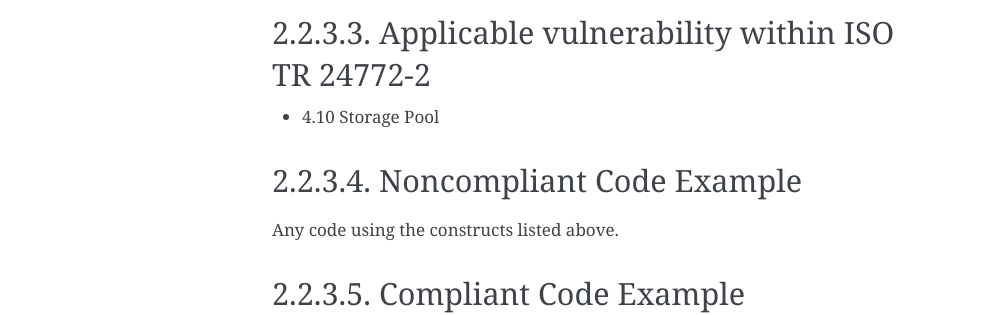
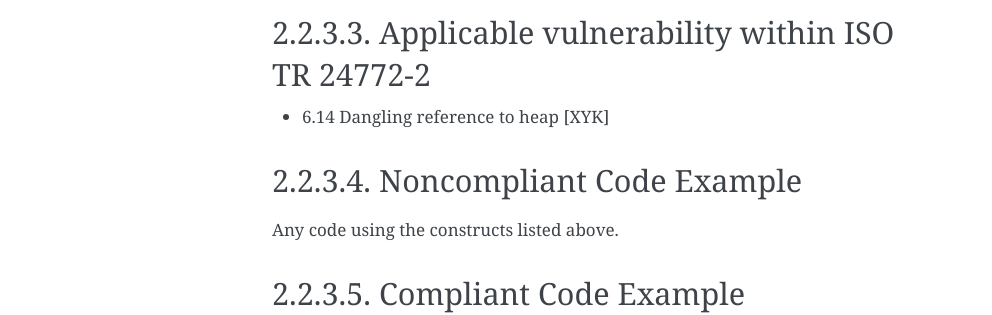
Before and after one commit to AdaCore/ada_coding_standards, a Sphinx documentation site: the page built from source/guidelines/dynamic_storage_management/dyn03_access_types_without_allocators_policy.rst, in a window 1280 px wide. Shown: the part 1419-1734 px from the top of the page, without its empty margins (148-1140 px from the left). Built offline with Sphinx 7.4.7, drawn with Linux system fonts in a browser that asks for light colours.

Commit message:
More applicable rules

```diff
--- a/source/guidelines/concurrency/con03_avoid_shared_variables_for_inter-task_communication.rst
+++ b/source/guidelines/concurrency/con03_avoid_shared_variables_for_inter-task_communication.rst
@@ -35,7 +35,7 @@ Although the Ravenscar and Jorvik profiles allow the use of shared variables for
 Applicable vulnerability within ISO TR 24772-2
 """"""""""""""""""""""""""""""""""""""""""""""""
 
-* 6.56 "Undefined behaviour [EWF]".
+* 6.56 Undefined behaviour [EWF]
 
 """""""""""""""""""""""""""
 Noncompliant Code Example
--- a/source/guidelines/dynamic_storage_management/dyn03_access_types_without_allocators_policy.rst
+++ b/source/guidelines/dynamic_storage_management/dyn03_access_types_without_allocators_policy.rst
@@ -55,7 +55,7 @@ The above would also ensure no allocations can occur with access types that have
 Applicable vulnerability within ISO TR 24772-2
 """"""""""""""""""""""""""""""""""""""""""""""""
 
-* 4.10 Storage Pool
+* 6.14 Dangling reference to heap [XYK]
 
 """""""""""""""""""""""""""
 Noncompliant Code Example
--- a/source/guidelines/object_oriented_programming/oop05_use_explicit_overriding_annotations.rst
+++ b/source/guidelines/object_oriented_programming/oop05_use_explicit_overriding_annotations.rst
@@ -60,6 +60,7 @@ Note that the compiler switches will also require the explicit overriding indica
 Applicable vulnerability within ISO TR 24772-2
 """"""""""""""""""""""""""""""""""""""""""""""""
 
+* 6.34 Subprogram signature mismatch [OTR]
 * 6.41 Inheritance [RIP]
 
 """""""""""""""""""""""""""
```
